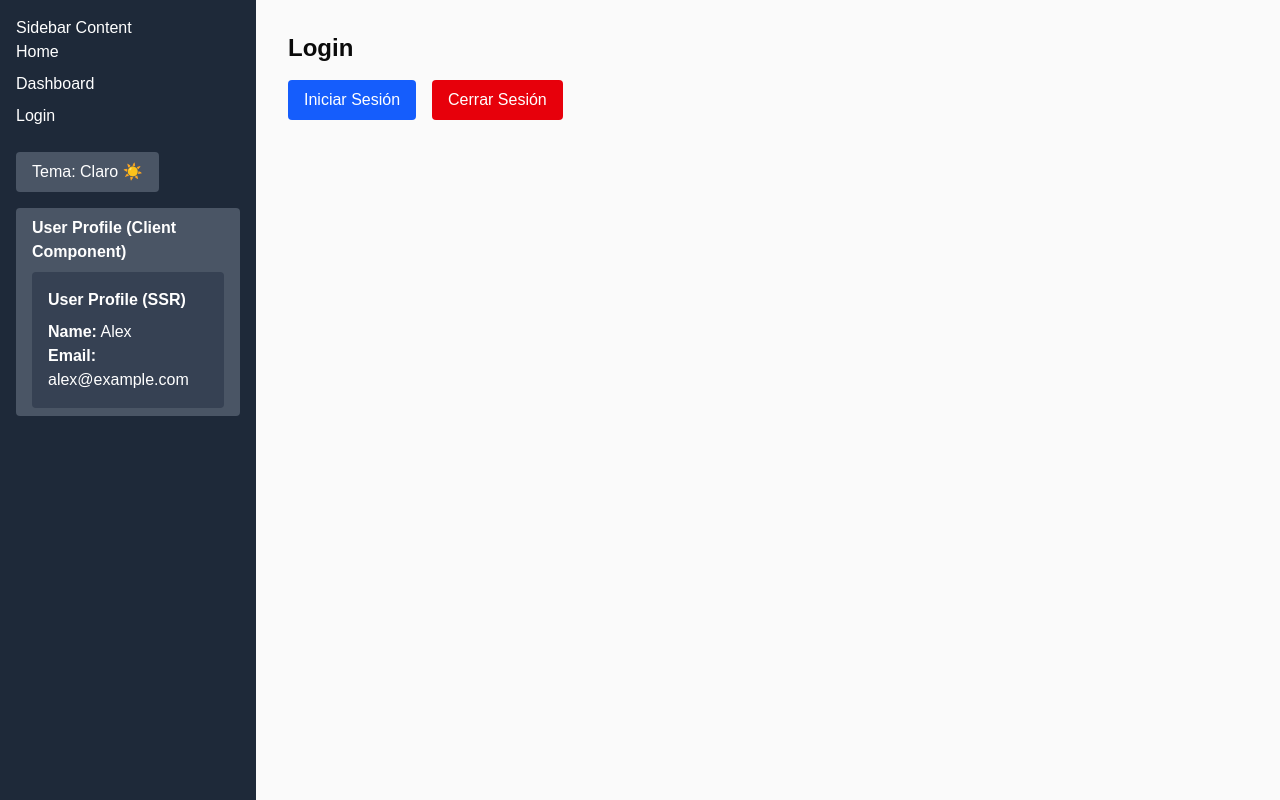
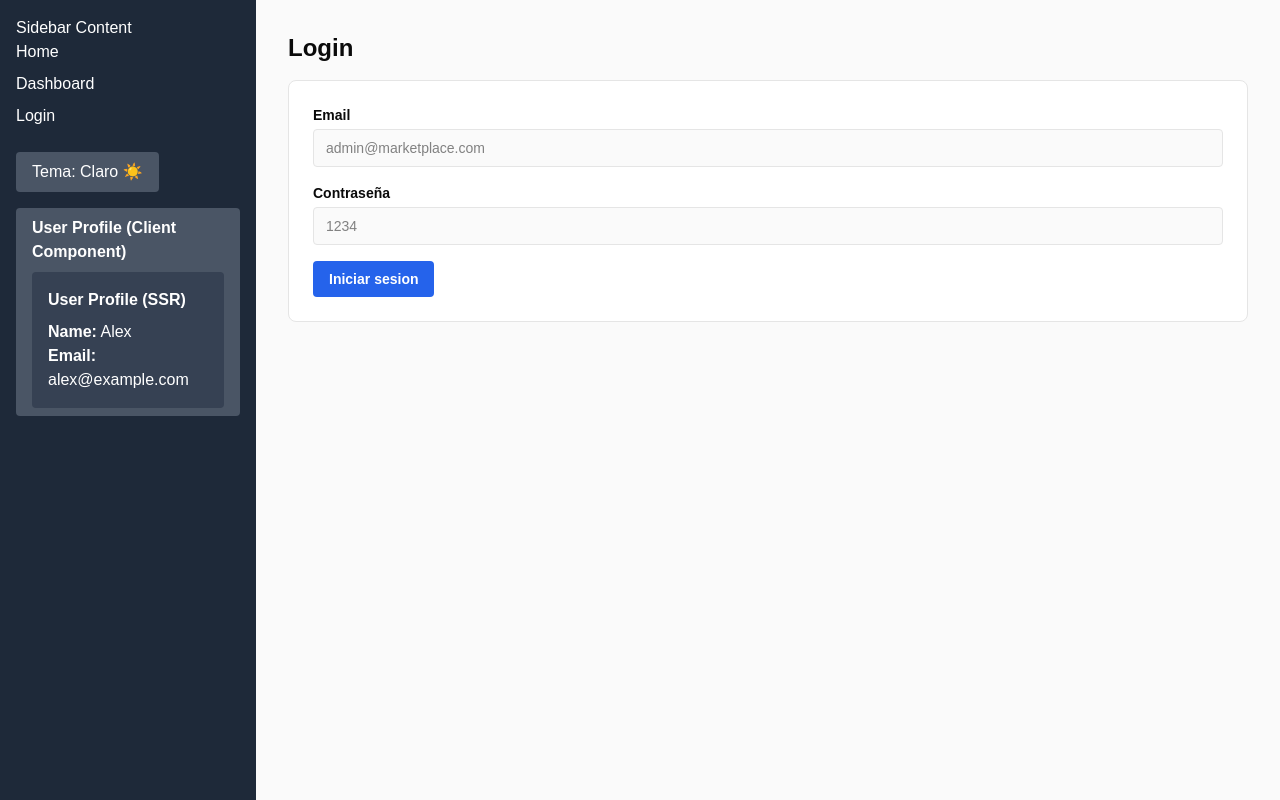
Before and after one commit to Aratea10/react-advanced, a Next.js app in the folder src/app/: page /login in a window 1280 px wide. Built offline with nearby package versions, Linux system fonts and the light colour scheme; no server answers.

Commit message:
feat: add JWT auth with jose library and login form

```diff
--- /dev/null
+++ b/src/app/app/login/actions.ts
@@ -0,0 +1,68 @@
+"use server";
+
+import z from "zod";
+import { LoginState } from "./types";
+import { createSession } from "@/lib/auth";
+import { redirect } from "next/navigation";
+
+const loginSchema = z.object({
+    email: z.email("Email no es válido"),
+    password: z.string().min(4, "La contraseña debe tener al menos 4 caracteres")
+});
+
+function getFieldErrorsFromTree(
+    error: z.ZodError<z.infer<typeof loginSchema>>,
+): Record<string, string[]> {
+    const tree = z.treeifyError(error);
+    const fieldErrors: Record<string, string[]> = {};
+
+    for (const [fieldName, node] of Object.entries(tree.properties ?? {})) {
+        if (node?.errors.length) {
+            fieldErrors[fieldName] = node.errors;
+        }
+    }
+
+    return fieldErrors;
+}
+
+const MOCK_USERS = [
+    { id: "123", email: "pepe@google.com", password: "1234" },
+    { id: "124", email: "jose@google.com", password: "1234" },
+]
+
+export async function loginAction(_prevState: LoginState, formData: FormData): Promise<LoginState> {
+    const emailInput = String(formData.get("email"));
+    const passwordInput = String(formData.get("password"));
+
+    const parsed = loginSchema.safeParse({
+        email: emailInput,
+        password: passwordInput
+    });
+
+    if (!parsed.success) {
+        return {
+            success: false,
+            message: "Revisa los campos marcados",
+            errors: getFieldErrorsFromTree(parsed.error),
+            values: { email: emailInput } // Esto evita que se limpie el input en el formulario
+        }
+    }
+
+    const email = parsed.data.email.toLowerCase();
+    const password = parsed.data.password;
+
+    // Simular llamada a la BBDD
+    const user = MOCK_USERS.find(x => x.email === email && x.password === password);
+
+    if (!user) {
+        return {
+            success: false,
+            message: "Credenciales incorrectas",
+            errors: {},
+            values: { email: emailInput }
+        }
+    }
+
+    await createSession(user.id);
+    redirect("/dashboard")
+}
--- a/src/app/app/login/page.tsx
+++ b/src/app/app/login/page.tsx
@@ -1,37 +1,11 @@
-"use client";
-
-import { useRouter } from "next/navigation";
+import LoginForm from "@/components/forms/login-form";
 
 export default function LoginPage() {
-    const router = useRouter();
-
-    const handleLogin = () => {
-        document.cookie = "token=valid-token; path=/; max-age=3600";
-        router.push("/dashboard");
-    };
-
-    const handleLogout = () => {
-        document.cookie = "token=; path=/; expires=Thu, 01 Jan 1970 00:00:00 GMT";
-        router.refresh();
-    };
 
     return (
         <div>
             <h1 className="text-2xl font-bold mb-4">Login</h1>
-            <div className="flex">
-                <button
-                    onClick={handleLogin}
-                    className="mr-4 px-4 py-2 bg-blue-600 text-white rounded"
-                >
-                    Iniciar Sesión
-                </button>
-                <button
-                    onClick={handleLogout}
-                    className="px-4 py-2 bg-red-600 text-white rounded"
-                >
-                    Cerrar Sesión
-                </button>
-            </div>
+            <LoginForm from="" />
         </div>
     );
 }
--- /dev/null
+++ b/src/app/app/login/types.ts
@@ -0,0 +1,17 @@
+export type LoginState = {
+    success: boolean;
+    message: string;
+    errors: Record<string, string[]>;
+    values: {
+        email: string;
+    };
+};
+
+export const initialLoginState: LoginState = {
+    success: false,
+    message: "",
+    errors: {},
+    values: {
+        email: "",
+    },
+};
--- /dev/null
+++ b/src/app/components/forms/login-form.tsx
@@ -0,0 +1,78 @@
+"use client";
+
+import { useActionState, useState } from "react";
+import { loginAction } from "@/app/login/actions";
+import { initialLoginState } from "@/app/login/types";
+
+type LoginFormProps = {
+    from: string;
+};
+
+function getInputClassName(hasError: boolean) {
+    return [
+        "w-full rounded border bg-background px-3 py-2 text-sm",
+        hasError
+            ? "border-red-500 focus:outline-none focus:ring-2 focus:ring-red-500"
+            : "border-border",
+    ].join(" ");
+}
+
+export default function LoginForm({ from }: LoginFormProps) {
+    const [state, formAction] = useActionState(loginAction, initialLoginState);
+    const [password, setPassword] = useState("");
+    const safeState = state ?? initialLoginState;
+
+    return (
+        <form action={formAction} className="rounded-lg border border-border bg-card p-6 space-y-4">
+            {/* <input type="hidden" name="from" value={from} /> */}
+
+            <div className="space-y-1">
+                <label htmlFor="email" className="block text-sm font-semibold">
+                    Email
+                </label>
+                <input
+                    id="email"
+                    name="email"
+                    type="email"
+                    defaultValue={safeState.values.email}
+                    placeholder="admin@marketplace.com"
+                    className={getInputClassName(Boolean(safeState.errors.email?.length))}
+                />
+                {safeState.errors.email?.[0] ? (
+                    <p className="text-xs text-red-600 dark:text-red-400">{safeState.errors.email[0]}</p>
+                ) : null}
+            </div>
+
+            <div className="space-y-1">
+                <label htmlFor="password" className="block text-sm font-semibold">
+                    Contraseña
+                </label>
+                <input
+                    id="password"
+                    name="password"
+                    type="password"
+                    value={password}
+                    onChange={(event) => setPassword(event.target.value)}
+                    placeholder="1234"
+                    className={getInputClassName(Boolean(safeState.errors.password?.length))}
+                />
+                {safeState.errors.password?.[0] ? (
+                    <p className="text-xs text-red-600 dark:text-red-400">
+                        {safeState.errors.password[0]}
+                    </p>
+                ) : null}
+            </div>
+
+            <button
+                type="submit"
+                className="rounded bg-primary px-4 py-2 text-sm font-semibold text-primary-foreground"
+            >
+                Iniciar sesion
+            </button>
+
+            {safeState.message ? (
+                <p className="text-sm text-red-600 dark:text-red-400">{safeState.message}</p>
+            ) : null}
+        </form>
+    );
+}
--- /dev/null
+++ b/src/app/lib/auth.ts
@@ -0,0 +1,52 @@
+import { jwtVerify, SignJWT } from "jose";
+import { cookies } from "next/headers";
+
+if (!process.env.JWT_SECRET) {
+    throw new Error("JWT_SECRET is not set");
+}
+
+const secret = new TextEncoder().encode(process.env.JWT_SECRET);
+
+const AUTH_COOKIE_NAME = "session-token";
+const COOKIE_EXPIRE_SECONDS = 60 * 60 * 24;
+
+export async function createSession(userId: string) {
+    const token = await new SignJWT({ userId })
+        .setProtectedHeader({ alg: "HS256" })
+        .setIssuedAt()
+        .setExpirationTime(`${COOKIE_EXPIRE_SECONDS}s`)
+        .sign(secret)
+
+    console.log("[createSession] Token created:", token);
+
+    const cookieStore = await cookies();
+    cookieStore.set(AUTH_COOKIE_NAME, token, {
+        httpOnly: true,
+        secure: process.env.NODE_ENV === "production",
+        sameSite: "lax",
+        path: "/",
+        maxAge: COOKIE_EXPIRE_SECONDS
+    });
+}
+
+type SessionUser = {
+    userId: string;
+}
+
+export async function getSession(): Promise<SessionUser | null> {
+    const cookieStore = await cookies();
+    const token = cookieStore.get(AUTH_COOKIE_NAME);
+
+    if (!token) {
+        return null;
+    }
+
+    // Validar token
+    console.log("[auth] getSession", { token });
+
+    const { payload } = await jwtVerify(token.value, secret);
+
+    return {
+        userId: payload.userId as string
+    }
+}
--- a/src/app/package.json
+++ b/src/app/package.json
@@ -14,6 +14,7 @@
   "dependencies": {
     "@prisma/adapter-pg": "^7.4.0",
     "@prisma/client": "^7.4.0",
+    "jose": "^6.2.1",
     "next": "16.1.6",
     "prisma": "^7.4.0",
     "react": "19.2.3",
--- a/src/app/proxy.ts
+++ b/src/app/proxy.ts
@@ -1,10 +1,11 @@
 import { NextResponse } from "next/server";
 import type { NextRequest } from "next/server";
+import { getSession } from "./lib/auth";
 
-export function proxy(request: NextRequest) {
+export async function proxy(request: NextRequest) {
     console.log("Proxy running for:", request.url);
 
-    const token = request.cookies.get("token");
+    const token = await getSession();
 
     if (!token && request.nextUrl.pathname.startsWith("/dashboard")) {
         return NextResponse.redirect(new URL("/login", request.url));
```
Also changed, not shown: 2 other files (tests, documents, lock files or other folders).
